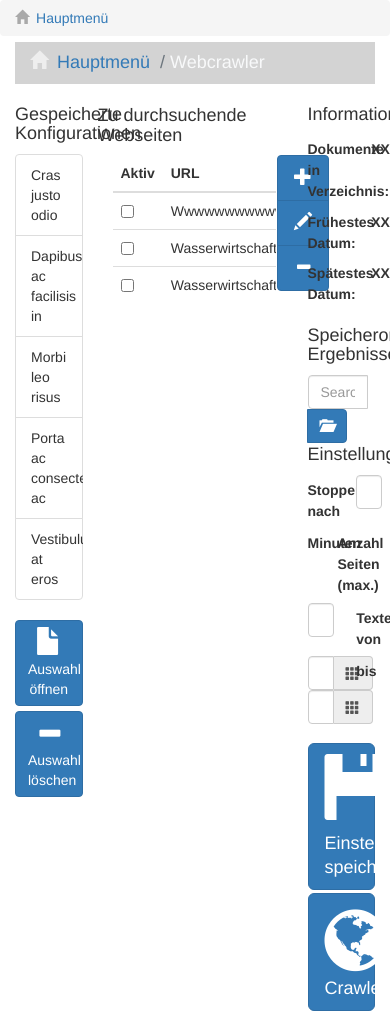
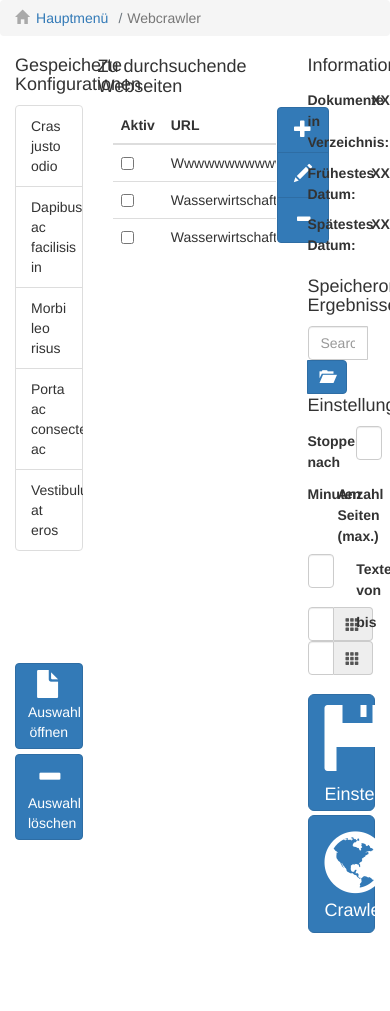
Before and after one commit to KevinLang1337/analysetool, a Django app: page /tool/webcrawler/ in a window 390 px wide; the page is wider, and only the part inside the window is pictured. After the commit the page ends 933 px from the top of that part, so only its background shows below. Run offline with Django 3.2, Linux system fonts and the light colour scheme; some libraries are stand-ins or nearby versions.

Commit message:
Responsive Test

```diff
--- a/tool/templates/base_generic.html
+++ b/tool/templates/base_generic.html
@@ -25,7 +25,7 @@
 </head>
 
 <body>
-    <header style="height: 5vh;">
+    <header style="height: 5vh; min-height: 5vh; padding-bottom: 55px;">
             <nav aria-label="breadcrumb">
                     <ol class="breadcrumb">
                         <li class="breadcrumb-item"><a href="{% url 'index' %}">
@@ -37,7 +37,9 @@
     </header>
 
     <main role="main">
-        {% block content %}{% endblock %}
+        {% block content %}
+
+        {% endblock %}
     </main>
     <!--{% block pagination %}
     {% if is_paginated %}
--- a/tool/templates/index.html
+++ b/tool/templates/index.html
@@ -11,13 +11,13 @@
 
 {% block content %}
 <html class="html-style">
-<div class="container-fluid" style="height: 95%; width: 100%;">
+<div class="container-fluid" style="height: 93vh; width: 100%;">
 
   <body class="index_button_body">
     <div class="analysebutton row">
       <div class="col-md-6 padding-0">
-        <button type="button" class="btn btn-primary btn-xlarge" style="white-space: normal"><span
-            class="glyphicon glyphicon-file gly-2x"></span><br>Webcrawler</button>
+          <button onclick="location.href='{% url 'webcrawler' %}'" type="button"
+          class="btn btn-primary btn-xlarge">Webcrawler</button>
       </div>
       <div class="col-md-6 padding-0">
         <button onclick="location.href='{% url 'konfiguration' %}'" type="button"
--- a/tool/templates/webcrawler.html
+++ b/tool/templates/webcrawler.html
@@ -1,22 +1,16 @@
 {% extends "base_generic.html" %}
 {% block title %}<title>Analysetool</title>{% endblock %}
 
+{% block breadcrumb %}
+<li class="breadcrumb-item active" aria-current="page">Webcrawler</li>
+{% endblock %}
+
+{% block content %}
+<div class="container-fluid" style="height: 93vh; width: 100%;">
 
 
-{% block content %}
-{% block breadcrumbs %}
-<div class="container-fluid" style="height: 5%; width: 100%;">
-<ol class="breadcrumb align-items-center"
-  style="border-radius: 0; background-color: lightgrey; font-size: large;">
-  <li class="breadcrumb-item"><a href="{% url 'index' %}"><i style="margin-right: 0.5em; color: #EEEEEE;"
-        class="glyphicon glyphicon-home"></i>Hauptmenü</a></li>
-  <li class="breadcrumb-item active text-light" aria-current="page">Webcrawler</li>
-</ol>
-</div>
-{% endblock %}
-<div class="container-fluid" style="height: 95%; width: 100%;">
+  <div class="row" style="height: 100%; flex-flow: row; display:flex;">
 
-  <div class="row" style="height: 100%;">
 
     <!-- LEFT COLUMN -->
     <div class="col-3" style="flex-flow: column; height: 100%; display:flex;">
```
Lines whose indentation alone changed are shown as unchanged.
